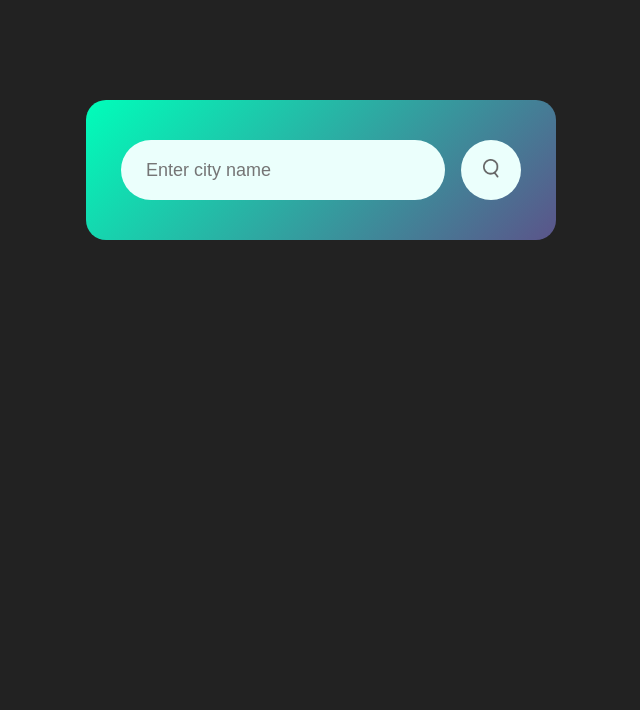
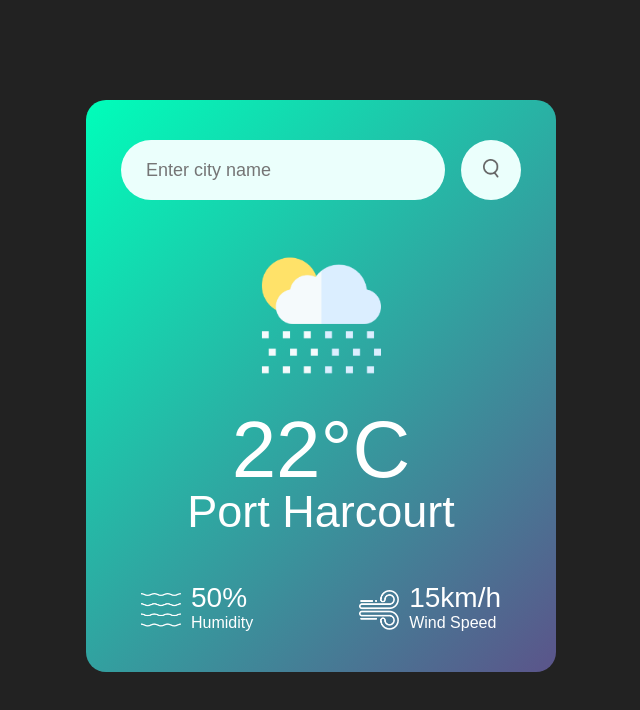
Before and after one commit to tamunoWoks/weather, a plain HTML site: page index.html in a window 1280 px wide. Shown: the whole page, without its empty margins (319-959 px from the left). Drawn offline with Linux system fonts and the light colour scheme.

Commit message:
Completed UI

```diff
--- a/index.html
+++ b/index.html
@@ -13,10 +13,39 @@
 <body>
 
     <div class="card">
+
         <div class="search">
             <input type="text" placeholder="Enter city name" spellcheck="false">
             <button><img src="images/search.png" alt=""></button>
         </div>
+
+        <div class="weather">
+            <img src="images/rain.png" class="weather-icon">
+
+            <h1 class="temp">22°C</h1>
+            <h2 class="city">Port Harcourt</h2>
+
+            <div class="details">
+
+                <div class="col">
+                    <img src="images/humidity.png">
+                    <div>
+                        <p class="humidity">50%</p>
+                        <p>Humidity</p>
+                    </div>
+                </div>
+
+                <div class="col">
+                    <img src="images/wind.png">
+                    <div>
+                        <p class="wind">15km/h</p>
+                        <p>Wind Speed</p>
+                    </div>
+                </div>
+
+            </div>
+        </div>
+
     </div>
 
 </body>
--- a/style.css
+++ b/style.css
@@ -53,3 +53,43 @@ body{
 .search button img{
     width: 16px;
 }
+
+.weather-icon{
+    width: 170px;
+    margin-top: 30px;
+}
+
+.weather h1{
+    font-size: 80px;
+    font-weight: 500;
+}
+
+.weather h2{
+    font-size: 45px;
+    font-weight: 500;
+    margin-top: -10px;
+}
+
+.details{
+    display: flex;
+    align-items: center;
+    justify-content: space-between;
+    padding: 0 20px;
+    margin-top: 50px;
+}
+
+.col{
+    display: flex;
+    align-items: center;
+    text-align: left;
+}
+
+.col img{
+    width: 40px;
+    margin-right: 10px;
+}
+
+.humidity, .wind{
+    font-size: 28px;
+    margin-top: -6px;
+}
```
